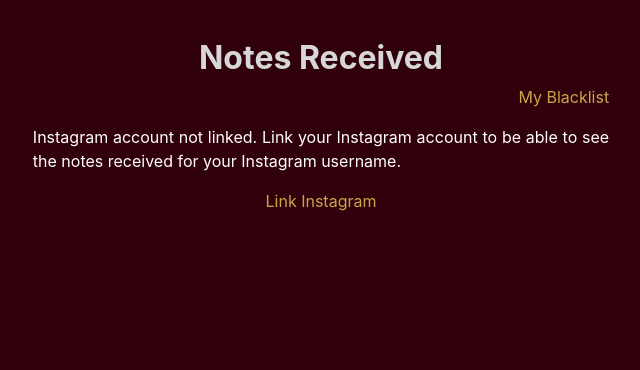
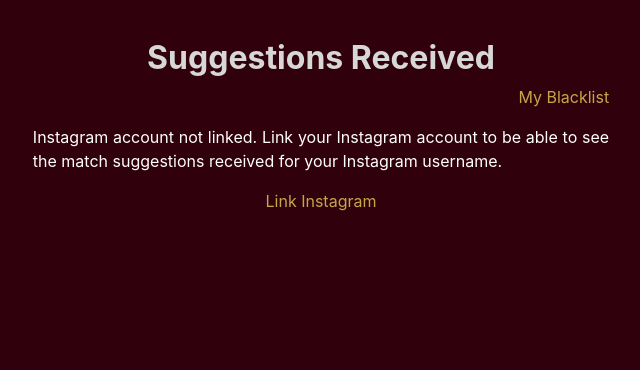
Before and after one commit to felixsundar/hidento_project, a Django app: template secretcrushapp/templates/secretcrushapp/received_messages.html in a window 1280 px wide. Shown: the part 65-435 px from the top of the page, without its empty margins (319-959 px from the left). Run offline with Django 3.2, Linux system fonts and the light colour scheme; the template is opened without the code that fills it, so the values that code supplies are empty; some libraries are stand-ins or nearby versions.

Commit message:
change headings and names for suggestions

```diff
--- a/secretcrushapp/templates/secretcrushapp/received_messages.html
+++ b/secretcrushapp/templates/secretcrushapp/received_messages.html
@@ -8,16 +8,16 @@
         <div class="alert alert-{{message.level_tag}}">{{ message }}</div>
         {% endfor %}
         {% endif %}
-        <h2 class="hidento-title-color"><b>Notes Received</b></h2>
+        <h2 class="hidento-title-color"><b>Suggestions Received</b></h2>
 
         {% if received_messages is None %}
         <div style="text-align:right">
             <a href="{% url 'messageBlacklist' %}" data-toggle="tooltip" data-placement="bottom"
-               title="You can blacklist your close friends, so they don't prank you.">
+               title="You can blacklist users from whom you don't want to receive suggestions.">
                 My Blacklist
             </a>
         </div>
-        <div class="mt-3 mb-3" style="text-align:justify">Instagram account not linked. Link your Instagram account to be able to see the notes
+        <div class="mt-3 mb-3" style="text-align:justify">Instagram account not linked. Link your Instagram account to be able to see the match suggestions
             received
             for your Instagram username.
         </div>
@@ -28,15 +28,15 @@
                     class="badge badge-pill badge-primary">{{received_messages|length}}</span>{% endif %}</p>
         <div style="text-align:right">
             <a href="{% url 'messageBlacklist' %}" data-toggle="tooltip" data-placement="bottom"
-               title="You can blacklist your close friends, so they don't prank you.">
+               title="You can blacklist users from whom you don't want to receive suggestions.">
                 My Blacklist </a>
         </div>
         {% if received_message_error %}
         <p class="mt-4">{{received_message_error}}</p>
         {% else %}
         {% if not received_messages %}
-        <p class="mt-4">Anonymous notes sent to your Instagram username will be shown here.</p>
-        <p class="mt-4">No notes to show at the moment.</p>
+        <p class="mt-4">Match suggestions sent to your Instagram username will be shown here.</p>
+        <p class="mt-4">No suggestions to show at the moment.</p>
         {% else %}
         <div style="margin-top:3rem"></div>
         {% for message in received_messages %}
--- a/secretcrushapp/templates/secretcrushapp/user_home.html
+++ b/secretcrushapp/templates/secretcrushapp/user_home.html
@@ -16,8 +16,8 @@
 <div style="width:50%">
     <a class="btn btn-block btn-light btn-lg mb-3" href="{% url 'match' %}"> My Match </a>
     <a class="btn btn-block btn-light btn-lg mb-3" href="{% url 'crushList' %}"> My Crushlist </a>
-    <a class="btn btn-block btn-light btn-lg mb-3" href="{% url 'receivedMessages' %}"> Notes Received </a>
-    <a class="btn btn-block btn-light btn-lg mb-3" href="{% url 'sentMessages' %}"> Notes Sent </a>
+    <a class="btn btn-block btn-light btn-lg mb-3" href="{% url 'receivedMessages' %}"> Suggestions Received </a>
+    <a class="btn btn-block btn-light btn-lg mb-3" href="{% url 'sentMessages' %}"> Suggestions Sent </a>
 </div>
 </div>
 </center>
--- a/secretcrushapp/templates/secretcrushapp/user_home_m.html
+++ b/secretcrushapp/templates/secretcrushapp/user_home_m.html
@@ -11,8 +11,8 @@
 
     <a class="btn btn-block btn-light btn-lg mb-3" href="{% url 'match' %}"> My Match </a>
     <a class="btn btn-block btn-light btn-lg mb-3" href="{% url 'crushList' %}"> My Crushlist </a>
-    <a class="btn btn-block btn-light btn-lg mb-3" href="{% url 'receivedMessages' %}"> Notes Received </a>
-    <a class="btn btn-block btn-light btn-lg mb-3" href="{% url 'sentMessages' %}"> Notes Sent </a>
+    <a class="btn btn-block btn-light btn-lg mb-3" href="{% url 'receivedMessages' %}"> Suggestions Received </a>
+    <a class="btn btn-block btn-light btn-lg mb-3" href="{% url 'sentMessages' %}"> Suggestions Sent </a>
     <br>
     <h4 style="text-align:justify" class="hidento-heading-color mt-5"><b>
         Help your friend find his/her secret crush!
```
Also changed, not shown: secretcrushapp/templates/secretcrushapp/received_messages_m.html (+6 -6 lines).
